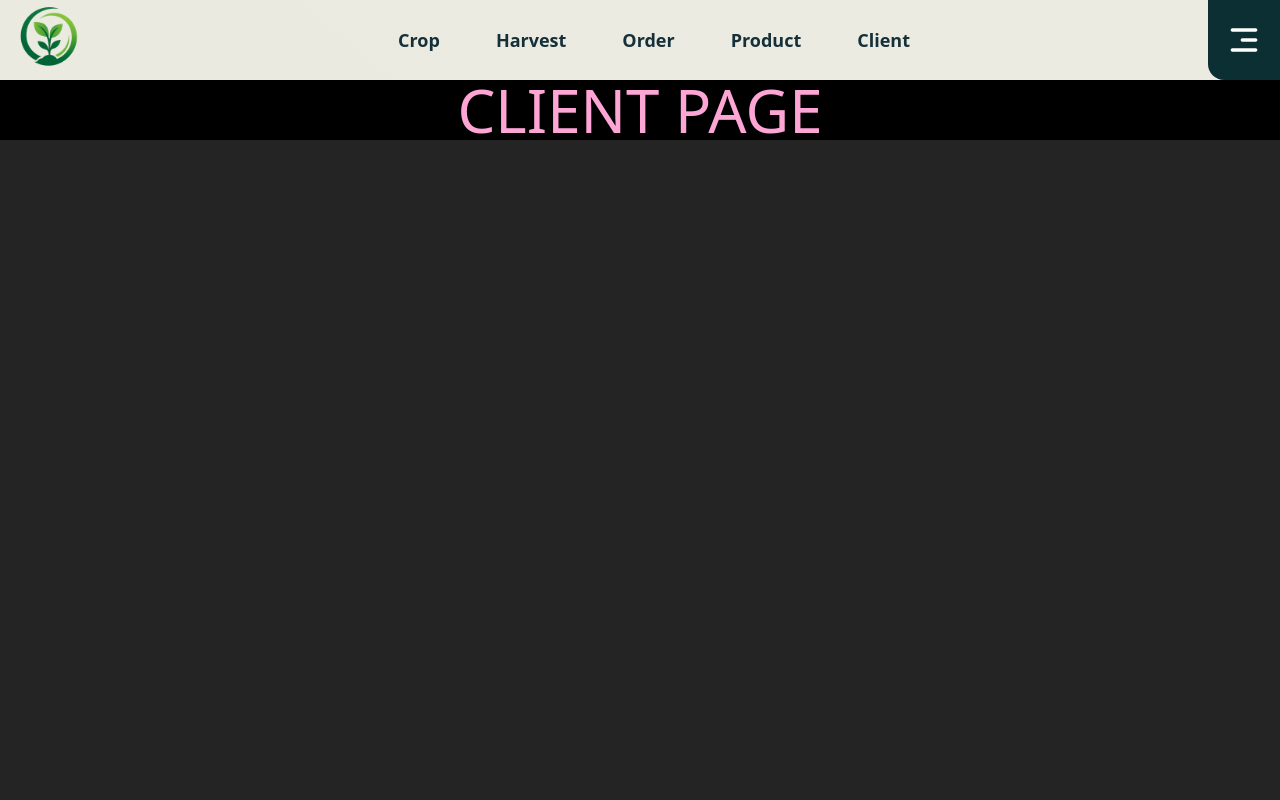
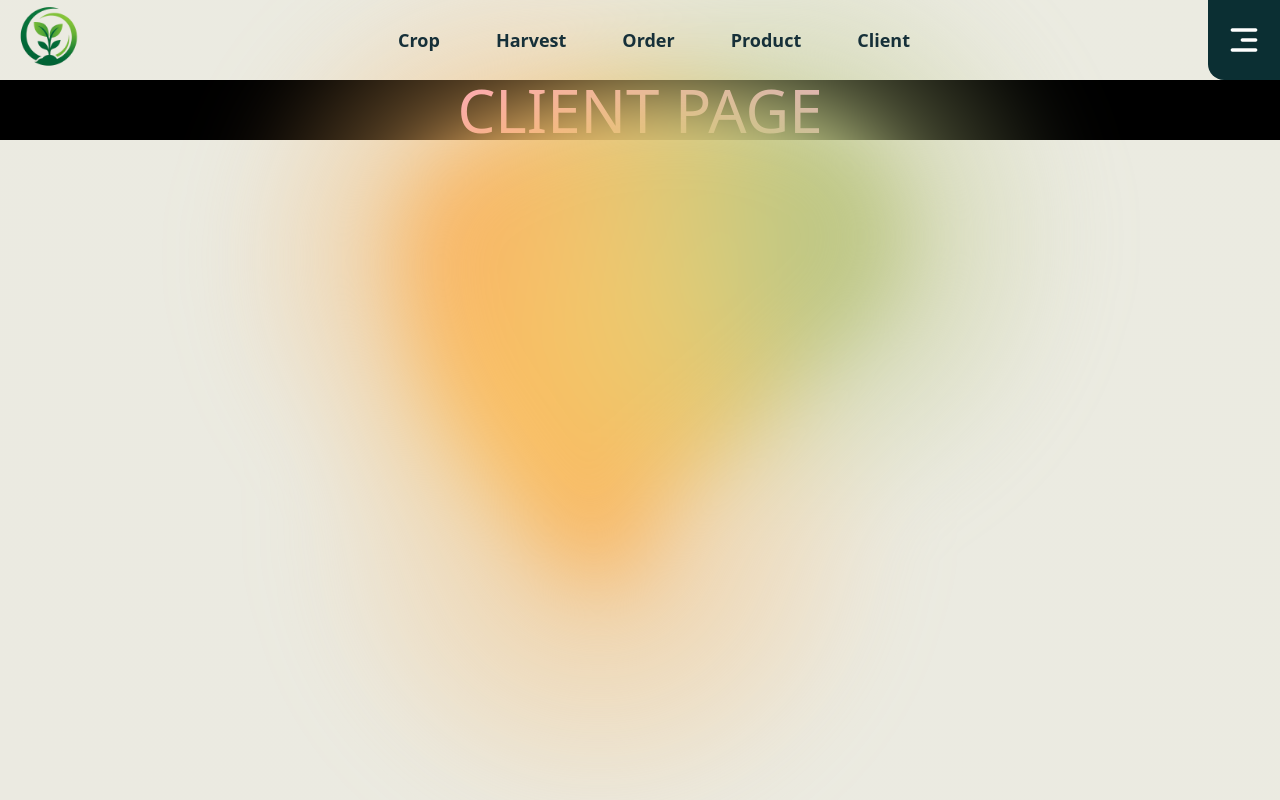
Before and after one commit to tchiahsu/microgreen-app, a React (Vite) app in the folder ui/: page /client in a window 1280 px wide. Built offline with nearby package versions, Linux system fonts and the light colour scheme.

Commit message:
fixed background not appearing in all browsers

```diff
--- a/ui/src/components/ui/background-gradient-animation.tsx
+++ b/ui/src/components/ui/background-gradient-animation.tsx
@@ -1,7 +1,5 @@
-"use client";
 import { cn } from "@/lib/utils";
 import { useEffect, useRef, useState } from "react";
-
 export const BackgroundGradientAnimation = ({
   gradientBackgroundStart = "rgb(235, 234, 225)",
   gradientBackgroundEnd = "rgb(235, 235, 225)",
@@ -34,7 +32,6 @@ export const BackgroundGradientAnimation = ({
   containerClassName?: string;
 }) => {
   const interactiveRef = useRef<HTMLDivElement>(null);
-
   const [curX, setCurX] = useState(0);
   const [curY, setCurY] = useState(0);
   const [tgX, setTgX] = useState(0);
@@ -57,7 +54,6 @@ export const BackgroundGradientAnimation = ({
     document.body.style.setProperty("--size", size);
     document.body.style.setProperty("--blending-value", blendingValue);
   }, []);
-
   useEffect(() => {
     function move() {
       if (!interactiveRef.current) {
@@ -69,10 +65,8 @@ export const BackgroundGradientAnimation = ({
         curX
       )}px, ${Math.round(curY)}px)`;
     }
-
     move();
   }, [tgX, tgY]);
-
   const handleMouseMove = (event: React.MouseEvent<HTMLDivElement>) => {
     if (interactiveRef.current) {
       const rect = interactiveRef.current.getBoundingClientRect();
@@ -89,9 +83,7 @@ export const BackgroundGradientAnimation = ({
   return (
     <div
       className={cn(
-        //"relative h-screen w-screen overflow-hidden top-0 left-0 bg-[linear-gradient(40deg,var(--gradient-background-start),var(--gradient-background-end))]",
-        //"fixed inset-0 -z-10 overflow-hidden bg-[linear-gradient(40deg,var(--gradient-background-start),var(--gradient-background-end))]",
-        "absolute inset-0 -z-10 w-full h-fit overflow-hidden bg-[linear-gradient(40deg,var(--gradient-background-start),var(--gradient-background-end))]",
+        "h-screen w-screen relative overflow-hidden top-0 left-0 bg-[linear-gradient(40deg,var(--gradient-background-start),var(--gradient-background-end))]",
         containerClassName
       )}
     >
@@ -113,10 +105,10 @@ export const BackgroundGradientAnimation = ({
           </filter>
         </defs>
       </svg>
-      <div className={cn("relative z-10", className)}>{children}</div>
+      <div className={cn("", className)}>{children}</div>
       <div
         className={cn(
-          "gradients-container h-full w-full blur-lg pointer-events-none z-0",
+          "gradients-container h-full w-full blur-lg",
           isSafari ? "blur-2xl" : "[filter:url(#blurMe)_blur(40px)]"
         )}
       >
@@ -165,7 +157,6 @@ export const BackgroundGradientAnimation = ({
             `opacity-100`
           )}
         ></div>
-
         {interactive && (
           <div
             ref={interactiveRef}
```
